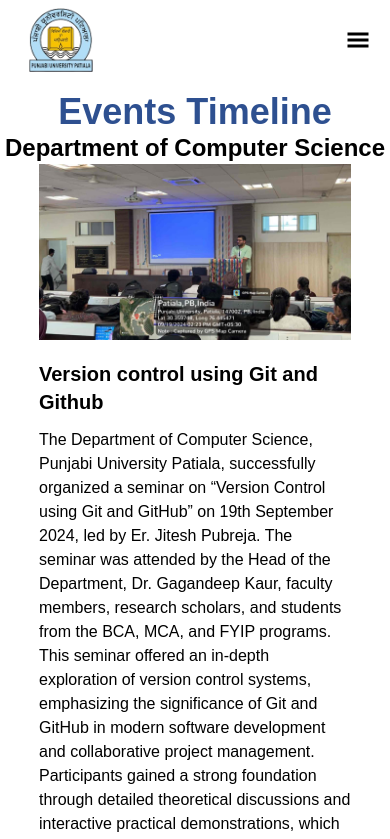
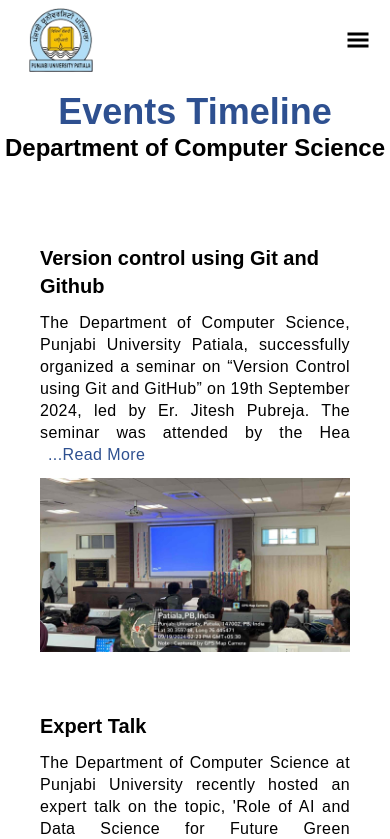
Before and after one commit to Kanikabhatia08/Alumni-website, a React (Create React App) app: page /Events in a window 390 px wide. Shown: the top 839 px of the page. Built offline with nearby package versions, Linux system fonts and the light colour scheme.

Commit message:
Events responsive

```diff
--- a/src/pages/Events.jsx
+++ b/src/pages/Events.jsx
@@ -33,19 +33,33 @@
       <h1 className="text-4xl font-bold text-center mt-3 text-darkBlue">Events Timeline</h1>
       <h3 className="font-bold text-center text-2xl">Department of Computer Science</h3>
 
-      <div className='sm:hidden max-w-[80%] justify-center flex flex-col mx-auto'>
+      <div className='sm:hidden justify-center p-10 flex flex-col mx-auto'>
         {eventData.map((item, index) => (
-          <div key={index} className='flex flex-col gap-5' >
-
-              <img className="size-screen" src={item.image1 ? item.image1 : '/images/user.jpg'}
-                  alt={item.Name}/>
-                <div classname="flex flex-col justify-between p-4 leading-normal">
-                  <h3 className="mb-3 font-semibold text-xl"
+          <div key={index} className='flex flex-col gap-3' >
+            <div classname="flex flex-col justify-between leading-normal">
+              <h3 className="mb-3 mt-10 font-semibold text-xl"
+                style={{ color: item.textColor }}>
+                {item.title}
+              </h3>
+              <p
+                  className=" leading-snug tracking-wide text-justify"
                   style={{ color: item.textColor }}
                 >
-                  {item.title}</h3>
-                  <p classname="mb-3 font-normal text-justify">{item.description}</p>
-                </div>
+                  {expanded[index] || !isTruncated(item.description)
+                    ? item.description
+                    : `${item.description.slice(0, 225)}`} {/* Limit characters */}
+                  {item.description.length > 250 && isTruncated(item.description) && (
+                    <span
+                      onClick={() => toggleReadMore(index)}
+                      className="text-darkBlue cursor-pointer ml-2"
+                    >
+                      {expanded[index] ? 'Read Less' : '...Read More'}
+                    </span>
+                  )}
+                </p>
+            </div>
+            <img className="size-screen mb-5" src={item.image1 ? item.image1 : '/images/user.jpg'}
+              alt={item.Name} />
 
           </div>
         ))}
```
